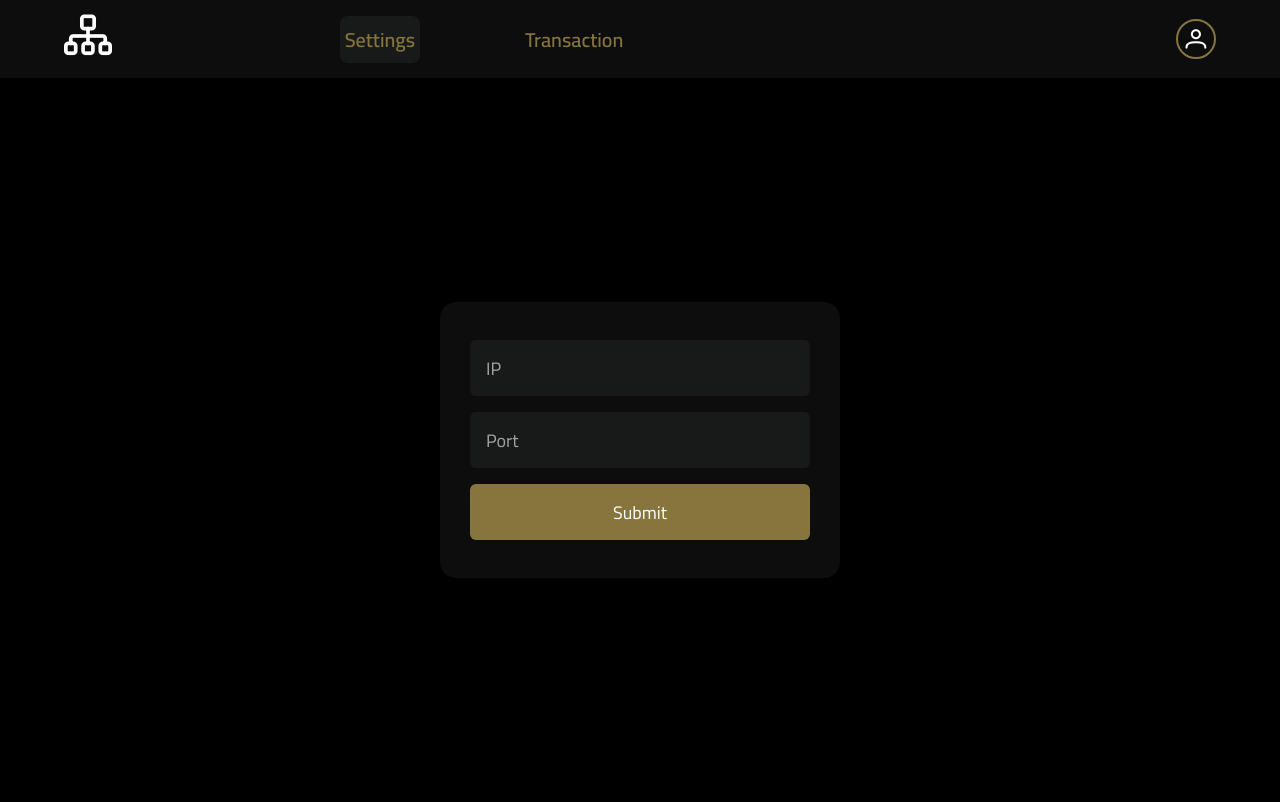
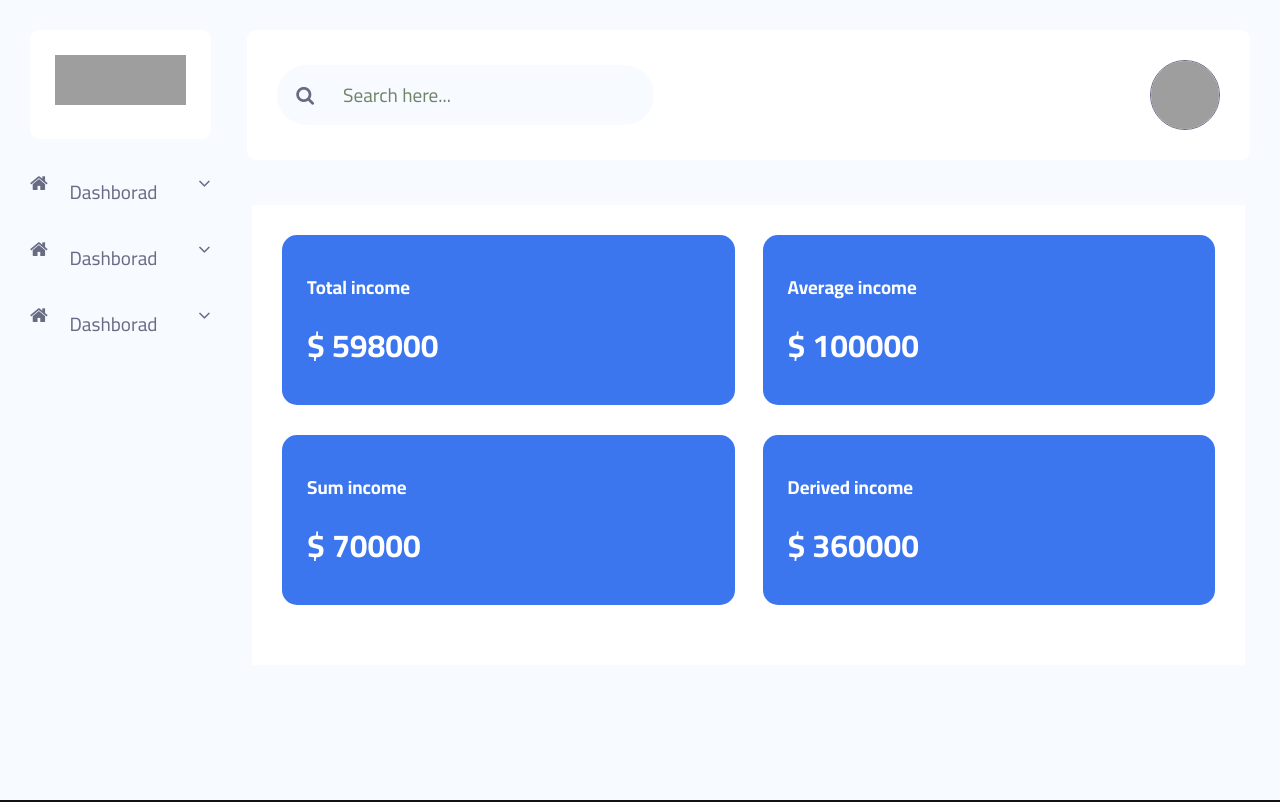
Before and after one commit to Hossam-Elsonbaty/Libra, a React (Create React App) app in the folder libra-react/: page / in a window 1280 px wide. Built offline with nearby package versions, Linux system fonts and the light colour scheme; grey boxes are pictures that could not be loaded.

Commit message:
new template container

```diff
--- a/libra-react/src/App.css
+++ b/libra-react/src/App.css
@@ -283,4 +283,171 @@
   color: var(--mainBeige);
   font-weight: 600;
   font-size: 20px;
+}
+
+.main-page-container {
+  padding: 30px;
+  background-color: #f7faff;
+  min-height: 100vh;
+  width: 100%;
+  display: flex;
+}
+
+.sideBar {
+  width: 18%;
+  margin-right: 3%;
+}
+
+.logo-container {
+  background-color: #ffffff;
+  padding: 25px;
+  width: 100%;
+  border-radius: 9px;
+}
+
+.logo-container > img {
+  width: 100%;
+  height: 50px;
+}
+
+.sideBar-menu {
+  width: 100%;
+  padding-top: 20px;
+}
+
+.sideBar-menu-item {
+  width: 100%;
+  padding-top: 15px;
+  padding-bottom: 15px;
+  display: flex;
+  color: #676b84;
+  font-size: larger;
+  cursor: pointer;
+}
+
+.sideBar-menu-item > i {
+  margin-right: 12%;
+}
+
+.sideBar-menu-item-right {
+  width: 100%;
+  display: flex;
+  justify-content: space-between;
+}
+
+main {
+  width: 100%;
+}
+
+.searchAndUser-container {
+  background-color: #ffffff;
+  padding: 30px;
+  width: 100%;
+  display: flex;
+  justify-content: space-between;
+  align-items: center;
+  border-radius: 9px;
+  margin-bottom: 40px;
+}
+
+.search-container {
+  width: 40%;
+  display: flex;
+  align-items: center;
+  border-radius: 15px;
+  height: 60px;
+}
+
+.search-input {
+  height: 100%;
+  width: 100%;
+  padding: 10px 40px 10px 10px;
+  border: none;
+  outline: none;
+  font-size: 16px;
+  box-sizing: border-box;
+  background-color: #f7faff;
+  color: #6e8467;
+  font-size: larger;
+  border-top-right-radius: 30px;
+  border-bottom-right-radius: 30px;
+}
+
+/* Style for placeholder text */
+.search-input::-moz-placeholder {
+  color: #6e8467;
+}
+.search-input::placeholder {
+  color: #6e8467;
+}
+
+.search-button {
+  height: 100%;
+  width: 65px;
+  background-color: #f7faff;
+  border-top-left-radius: 30px;
+  border-bottom-left-radius: 30px;
+  border: none;
+  color: #676b84;
+  font-size: larger;
+  cursor: pointer;
+}
+
+.userImg {
+  width: 70px;
+  height: 70px;
+  border-radius: 50%;
+  border: #676b84 1.5px solid;
+  overflow: hidden;
+  cursor: pointer;
+}
+
+.userImg > img {
+  width: 70px;
+  height: 70px;
+}
+
+.dashboard-page {
+  padding: 5px;
+}
+
+.dashboard-page-container {
+  background-color: #ffffff;
+  padding: 30px;
+}
+
+.rictangles-container {
+  width: 100%;
+  min-height: 100px;
+  display: flex;
+  justify-content: space-between;
+  flex-wrap: wrap;
+}
+
+.rictangle {
+  width: 48.5%;
+  height: 170px;
+  padding-top: 35px;
+  padding-left: 25px;
+  border-radius: 15px;
+  background-color: #3b76ef;
+  color: #ffffff;
+  margin-bottom: 30px;
+}
+
+.rictangle h3 {
+  margin-bottom: 10px;
+}
+
+::-webkit-scrollbar {
+  width: 10px; /* width of the scrollbar */
+}
+
+::-webkit-scrollbar-track {
+  background: #dddddd; /* color of the track */
+}
+
+::-webkit-scrollbar-thumb {
+  background-color: #f8dbdd; /* color of the scrollbar */
+  border-radius: 6px; /* roundness of the scrollbar */
 }/*# sourceMappingURL=App.css.map */
--- /dev/null
+++ b/libra-react/src/Components/Rictangle.jsx
@@ -0,0 +1,12 @@
+import React, { useContext, useState } from 'react';
+
+export default function Rictangle({title,number}) {
+  return (
+    <>
+      <span className="rictangle">
+              <h3>{title}</h3>
+              <h1>$ {number}</h1>
+      </span>
+    </>
+  )
+}
--- /dev/null
+++ b/libra-react/src/Components/SearchAndUserBar.jsx
@@ -0,0 +1,17 @@
+import React, { useContext, useState } from 'react';
+
+export default function SearchAndUserBar() {
+  return (
+    <>
+      <div className="searchAndUser-container">
+        <div className="search-container">
+          <button className="search-button"><i className="fa fa-search"></i></button>
+          <input type="text" className="search-input" placeholder="Search here..."/>
+        </div>
+        <div className="userImg">
+          <img src="https://th.bing.com/th/id/OIP.4G05enziAqYAOfK58iNxQgHaHa?w=212&h=212&c=7&r=0&o=5&dpr=1.3&pid=1.7" alt=""/>
+        </div>
+      </div>
+    </>
+  )
+}
--- /dev/null
+++ b/libra-react/src/Components/SideBar.jsx
@@ -0,0 +1,42 @@
+import React, { useContext, useState } from 'react';
+
+export default function SideBar() {
+  return (
+    <>
+    <div className="sideBar">
+      <div className="logo-container">
+        <img src="https://demo.dashboardpack.com/finance-html/img/logo.png" alt=""/>
+      </div>
+      <div className="sideBar-menu">
+        <div className="sideBar-menu-item">
+          <i className="fa fa-home"></i>
+          <div className="sideBar-menu-item-right">
+            <div className="sideBar-menu-item-name">
+              Dashborad
+            </div>
+            <i className="fa fa-angle-down"></i>
+          </div>
+        </div>
+        <div className="sideBar-menu-item">
+          <i className="fa fa-home"></i>
+          <div className="sideBar-menu-item-right">
+            <div className="sideBar-menu-item-name">
+              Dashborad
+            </div>
+            <i className="fa fa-angle-down"></i>
+          </div>
+        </div>
+        <div className="sideBar-menu-item">
+          <i className="fa fa-home"></i>
+          <div className="sideBar-menu-item-right">
+            <div className="sideBar-menu-item-name">
+              Dashborad
+            </div>
+            <i className="fa fa-angle-down"></i>
+          </div>
+        </div>
+      </div>
+    </div>
+    </>
+  )
+}
--- /dev/null
+++ b/libra-react/src/Pages/ContainerMain.jsx
@@ -0,0 +1,31 @@
+import React, { useContext, useState } from 'react';
+import SearchAndUserBar from './../Components/SearchAndUserBar';
+import Rictangle from '../Components/Rictangle';
+import SideBar from '../Components/SideBar';
+
+export default function ContainerMain() {
+  return (
+    <>
+    <head>
+      <link rel="stylesheet" href="https://cdnjs.cloudflare.com/ajax/libs/font-awesome/4.7.0/css/font-awesome.min.css"/>
+    </head>
+    <div className="main-page-container">
+      <SideBar/>
+      <main>
+        <SearchAndUserBar/>
+        <div className="dashboard-page">
+          <div className="dashboard-page-container">
+            <div className="rictangles-container">
+              <Rictangle title="Total income" number={598000}/>
+              <Rictangle title="Average income" number={100000}/>
+              <Rictangle title="Sum income" number={70000}/>
+              <Rictangle title="Derived income" number={360000}/>
+            </div>
+            {/*put here any component you want . routing must happen here*/}
+          </div>
+        </div>
+      </main>
+    </div>
+    </>
+  )
+}
--- a/libra-react/src/Pages/Settings.jsx
+++ b/libra-react/src/Pages/Settings.jsx
@@ -1,42 +1,52 @@
+// import React, { useContext, useState } from 'react';
+// import Navbar from '../Components/Navbar';
+// import Banner from '../Components/Banner';
+// import { Scan } from '../Context/Scan';
+
+// export default function Settings() {
+//   const [Ip, setIp] = useState()
+//   const [port, setPort] = useState()
+//   const scan =useContext(Scan);
+//   const {IpPort} = scan;
+//   const portInt = (e)=> {
+//     const value = e.target.value.replace(/[^0-9]/g, "");
+//     e.target.value = value;
+//     setPort(value)
+//   }
+//   return (
+//     <>
+//       <Navbar/>
+//       <div className="page">
+//         <Banner label="Submit" showBtn="true" handleButton={()=>IpPort(Ip,port,localStorage.getItem("libraToken"))}>
+//           <input
+//             onChange={(e)=>setIp(e.target.value)}
+//             autoComplete="off"
+//             spellCheck="false"
+//             className="control"
+//             type="text"
+//             placeholder="IP"
+//           />
+//           <input
+//             onChange={(e)=>portInt(e)}
+//             autoComplete="off"
+//             spellCheck="false"
+//             className="control"
+//             type="text"
+//             placeholder="Port"
+//             id="myNumber"
+//           />
+//         </Banner>
+//       </div>
+//     </>
+//   )
+// }
 import React, { useContext, useState } from 'react';
-import Navbar from '../Components/Navbar';
-import Banner from '../Components/Banner';
-import { Scan } from '../Context/Scan';
+import ContainerMain from './ContainerMain';
 
 export default function Settings() {
-  const [Ip, setIp] = useState()
-  const [port, setPort] = useState()
-  const scan =useContext(Scan);
-  const {IpPort} = scan;
-  const portInt = (e)=> {
-    const value = e.target.value.replace(/[^0-9]/g, "");
-    e.target.value = value;
-    setPort(value)
-  }
   return (
     <>
-      <Navbar/>
-      <div className="page">
-        <Banner label="Submit" showBtn="true" handleButton={()=>IpPort(Ip,port,localStorage.getItem("libraToken"))}>
-          <input
-            onChange={(e)=>setIp(e.target.value)}
-            autoComplete="off"
-            spellCheck="false"
-            className="control"
-            type="text"
-            placeholder="IP"
-          />
-          <input
-            onChange={(e)=>portInt(e)}
-            autoComplete="off"
-            spellCheck="false"
-            className="control"
-            type="text"
-            placeholder="Port"
-            id="myNumber"
-          />
-        </Banner>
-      </div>
+    <ContainerMain/>
     </>
   )
 }
--- a/libra-react/src/scss/_App.scss
+++ b/libra-react/src/scss/_App.scss
@@ -346,3 +346,163 @@
     }
   }
 }
+
+// ahmed code
+.main-page-container{
+  padding: 30px;
+  background-color: #f7faff;
+  min-height: 100vh;
+  width: 100%;
+  display: flex;
+}
+
+.sideBar{
+  width: 18%;
+  margin-right: 3%;
+}
+
+.logo-container{
+  background-color: #ffffff;
+  padding: 25px;
+  width: 100%;
+  border-radius: 9px;
+}
+
+.logo-container > img{
+  width: 100%;
+  height: 50px;
+}
+
+.sideBar-menu{
+  width: 100%;
+  padding-top: 20px;
+}
+
+.sideBar-menu-item{
+  width: 100%;
+  padding-top: 15px;
+  padding-bottom: 15px;
+  display: flex;
+  color: #676b84;
+  font-size: larger;
+  cursor: pointer;
+}
+
+.sideBar-menu-item > i{
+  margin-right: 12%;
+}
+
+.sideBar-menu-item-right{
+  width: 100%;
+  display: flex;
+  justify-content: space-between;
+}
+
+main{
+  width: 100%;
+}
+
+.searchAndUser-container{
+  background-color: #ffffff;
+  padding:30px;
+  width: 100%;
+  display: flex;
+  justify-content: space-between;
+  align-items: center;
+  border-radius: 9px;
+  margin-bottom:40px ;
+}
+
+.search-container{
+  width: 40%;
+  display: flex;
+  align-items: center;
+  border-radius: 15px;
+  height: 60px;
+}
+.search-input {
+  height: 100%;
+  width: 100%;
+  padding: 10px 40px 10px 10px;
+  border: none;
+  outline: none;
+  font-size: 16px;
+  box-sizing: border-box;
+  background-color: #f7faff;
+  color: #6e8467;
+  font-size: larger;
+  border-top-right-radius: 30px;
+  border-bottom-right-radius: 30px;
+}
+/* Style for placeholder text */
+.search-input::placeholder {
+  color: #6e8467;
+}
+.search-button {
+  height: 100%;
+  width: 65px;
+  background-color: #f7faff;
+  border-top-left-radius: 30px;
+  border-bottom-left-radius: 30px;
+  border: none;
+  color: #676b84;
+  font-size: larger;
+  cursor: pointer;
+}
+.userImg{
+  width: 70px;
+  height: 70px;
+  border-radius: 50%;
+  border:#676b84 1.5px solid;
+  overflow: hidden;
+  cursor: pointer;
+}
+.userImg>img{
+  width: 70px;
+  height: 70px;
+}
+
+.dashboard-page{
+  padding: 5px;
+}
+
+.dashboard-page-container{
+  background-color: #ffffff;
+  padding: 30px;
+}
+
+.rictangles-container{
+  width: 100%;
+  min-height: 100px;
+  display: flex;
+  justify-content: space-between;
+  flex-wrap: wrap;
+}
+
+.rictangle{
+  width: 48.5%;
+  height: 170px;
+  padding-top: 35px;
+  padding-left: 25px;
+  border-radius: 15px;
+  background-color: #3b76ef;
+  color: #ffffff;
+  margin-bottom: 30px;
+}
+
+.rictangle h3{
+  margin-bottom: 10px;
+}
+
+::-webkit-scrollbar {
+  width: 10px; /* width of the scrollbar */
+}
+
+::-webkit-scrollbar-track {
+  background: #dddddd; /* color of the track */
+}
+
+::-webkit-scrollbar-thumb {
+  background-color: #f8dbdd; /* color of the scrollbar */
+  border-radius: 6px; /* roundness of the scrollbar */
+}
```
Also changed, not shown: 2 other files (tests, documents, lock files or other folders).
